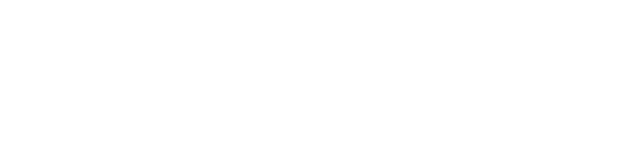
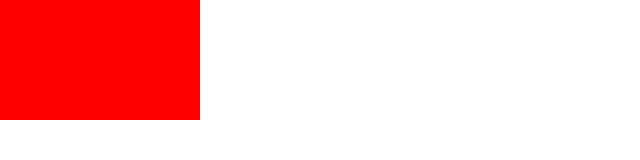
Before and after one commit to amarprakash1234/html-css-learning, a plain HTML site: page index.html in a window 1280 px wide. Shown: the whole page, without its empty margins (0-640 px from the left). Drawn offline with Linux system fonts and the light colour scheme.

Commit message:
Update file

```diff
--- a/index.html
+++ b/index.html
@@ -18,6 +18,9 @@
     </head>
     <body>
 
+        <div class="box">
+
+        </div>
 
 
 
@@ -29,6 +32,21 @@
 
 
 
+
+
+
+
+        <!-- <div style="color:red;">
+            Hello
+            <p style="color:yellow;">
+                World
+                <ul>
+                    <li>a</li>
+                    <li>b</li>
+                    <li>c</li>
+                </ul>
+            </p>
+        </div> -->
 
         <!-- A test table with merge cell -->
         <!-- <table>
--- a/style.css
+++ b/style.css
@@ -1,7 +1,33 @@
-body {
+*{
+    margin:0%;
+    padding:0%;
+    box-sizing: border-box;
+}
+
+html,body{
     font-family: papyrus;
 }
 
+.box {
+    height: 120px;
+    width: 200px;
+    background-color: rgb(255, 255, 0);
+}
+
+@media (orientation:landscape) {
+    .box {
+        background-color: red;
+    }
+}
+
+
+
+
+
+/* .box:hover {
+    border-radius: 50%;
+    background-color: salmon;
+} */
 
 
 
```
